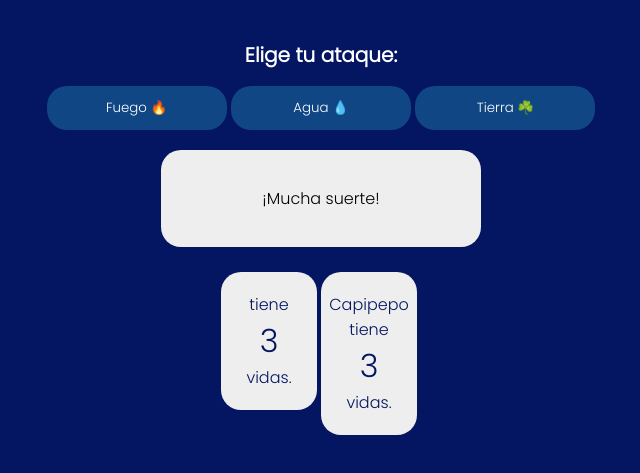
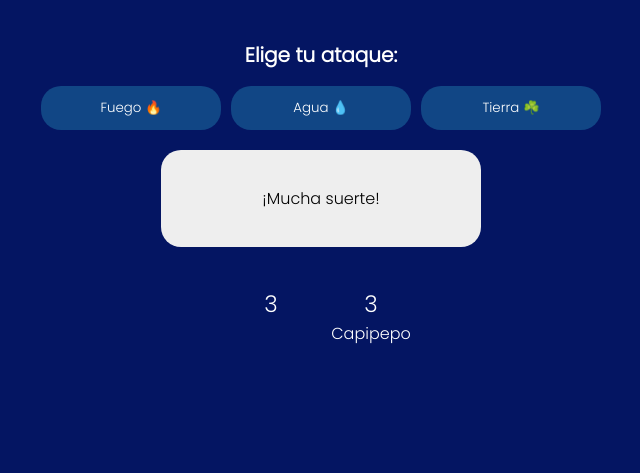
Before and after one commit to LizethVictoria20/basic-programming, a plain HTML site: page mokepon/index.html in a window 1280 px wide. Both pictures are taken after a click on the button "Seleccionar". Shown: the part 77-550 px from the top of the page, without its empty margins (319-959 px from the left). Drawn offline with Linux system fonts and the light colour scheme.

Commit message:
Finalizando estilos

```diff
--- a/mokepon/index.html
+++ b/mokepon/index.html
@@ -52,7 +52,7 @@
 
         <h2 class="subtitulo">Elige tu ataque:</h2>
 
-        <div>
+        <div class="tarjetas-ataques">
             <button id="boton-fuego" class="boton-de-ataque">Fuego 🔥</button>
             <button id="boton-agua" class="boton-de-ataque">Agua 💧</button>
             <button id="boton-tierra" class="boton-de-ataque">Tierra ☘️</button>
@@ -67,13 +67,16 @@
         </div>
 
         <div class="ataques">
-            <div>
+            <div class="ataques-jugador">
+                <div id="vidas-jugador">3</div>
+                <div id="mascota-jugador"></div>
                 <div id="ataques-del-jugador"></div>
-                <p class="vidas-jugador"><span id="mascota-jugador"></span> tiene <span id="vidas-jugador">3</span> vidas.</p>
+
             </div>
-            <div>
+            <div class="ataques-enemigo">
+                <div id="vidas-enemigo">3</div>
+                <div id="mascota-enemigo"></div>
                 <div id="ataques-del-enemigo"></div>
-                <p class="vidas-enemigo"><span id="mascota-enemigo"></span> tiene <span id="vidas-enemigo">3</span> vidas.</p>
             </div>
         </div>
     </section>
--- a/mokepon/style.css
+++ b/mokepon/style.css
@@ -23,7 +23,7 @@ body {
     font-size: 20px;
 }
 
-.tarjetas {
+.tarjetas, .tarjetas-ataques {
     display: flex;
     gap: 10px;
 }
@@ -62,6 +62,10 @@ body {
 
 input {
     display: none;
+}
+
+input:checked + label {
+    background-color: #5D8BF4;
 }
 
 #seleccionar-ataque {
@@ -111,24 +115,25 @@ input {
     display: flex;
     flex-direction: column;
     align-items: center;
-    background-color: #114685;
     margin: 5px;
     border-radius: 20px;
 }
 
 #vidas-jugador, #vidas-enemigo {
-    font-size: 32px;
+    display: flex;
+    font-size: 23px;
     margin-bottom: 0;
 }
 
-.vidas-jugador, .vidas-enemigo {
-    background-color: #EEEEEE;
-    width: 56px;
-    padding: 20px;
-    margin-top: 20px;
-    border-radius: 20px;
+.ataques-jugador, .ataques-enemigo {
     display: flex;
     flex-direction: column;
     align-items: center;
-    color: #041562;
+    margin-top: 40px;
 }
+
+@media (max-width: 360px) {
+    .tarjetas, .tarjetas-ataques {
+        flex-direction: column;
+    }
+}
```
